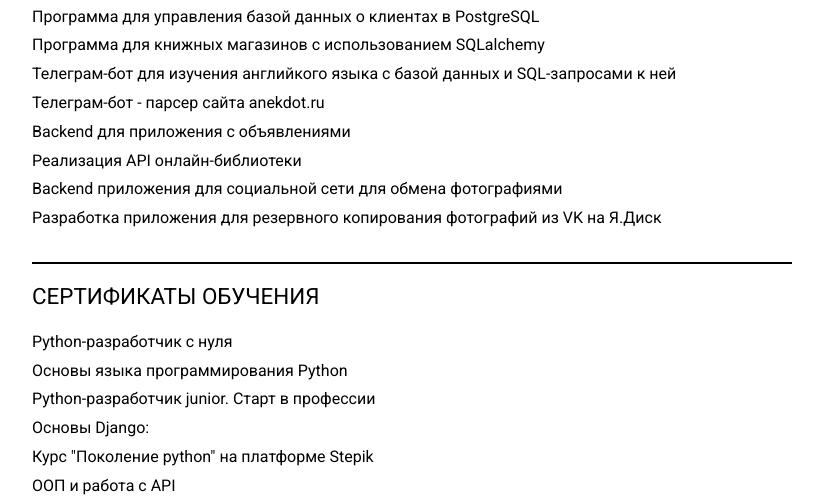
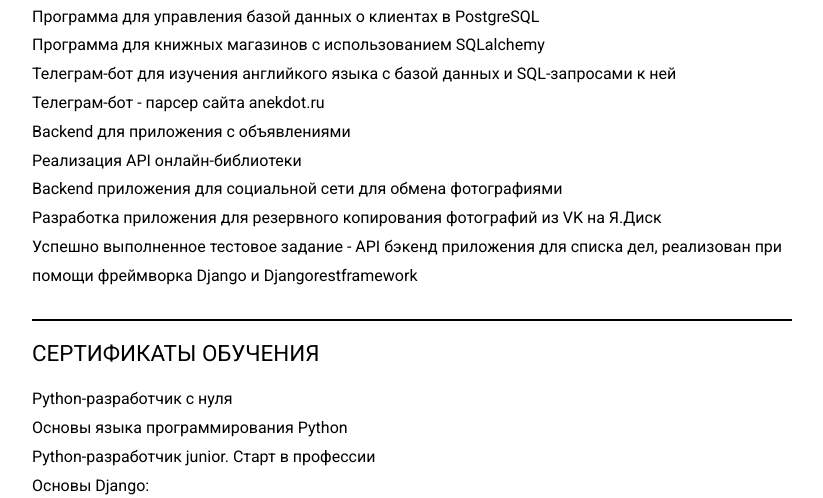
Before and after one commit to MariyaTokarevaa/MariyaTokareva.github.io, a plain HTML site: page index.html in a window 1280 px wide. Shown: the part 597-1095 px from the top of the page, without its empty margins (228-1051 px from the left). Drawn offline with Linux system fonts and the light colour scheme.

Commit message:
Update index.html

```diff
--- a/index.html
+++ b/index.html
@@ -86,6 +86,9 @@
                         <li><a href="https://github.com/MariyaTokarevaa/KursovayaOOP"
                                target="_blank">
                                Разработка приложения для резервного копирования фотографий из VK на Я.Диск</a></li>
+                         <li><a href="https://github.com/MariyaTokarevaa/task_manager/tree/development"
+                               target="_blank">
+                               Успешно выполненное тестовое задание - API бэкенд приложения для списка дел, реализован при помощи фреймворка Django и Djangorestframework</a></li>
                     </ul>
                 </div>
             </div>
```
